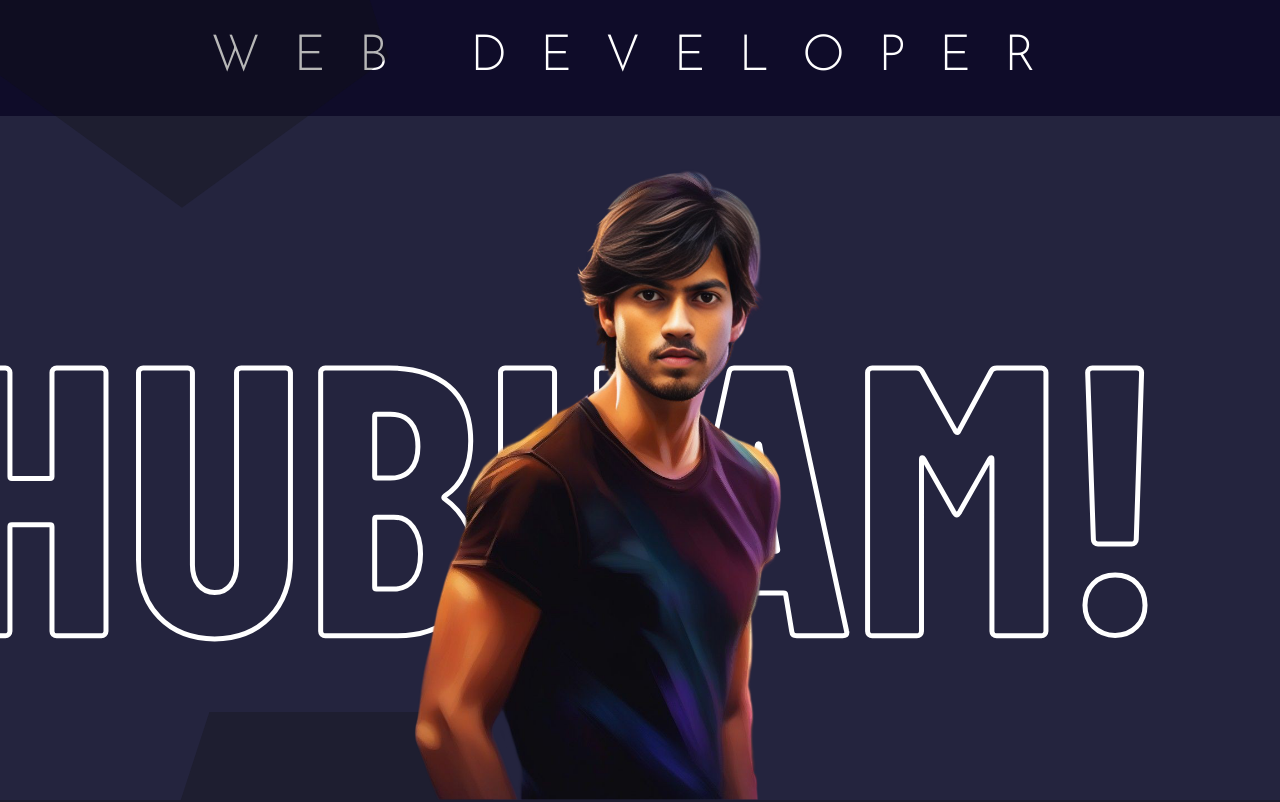
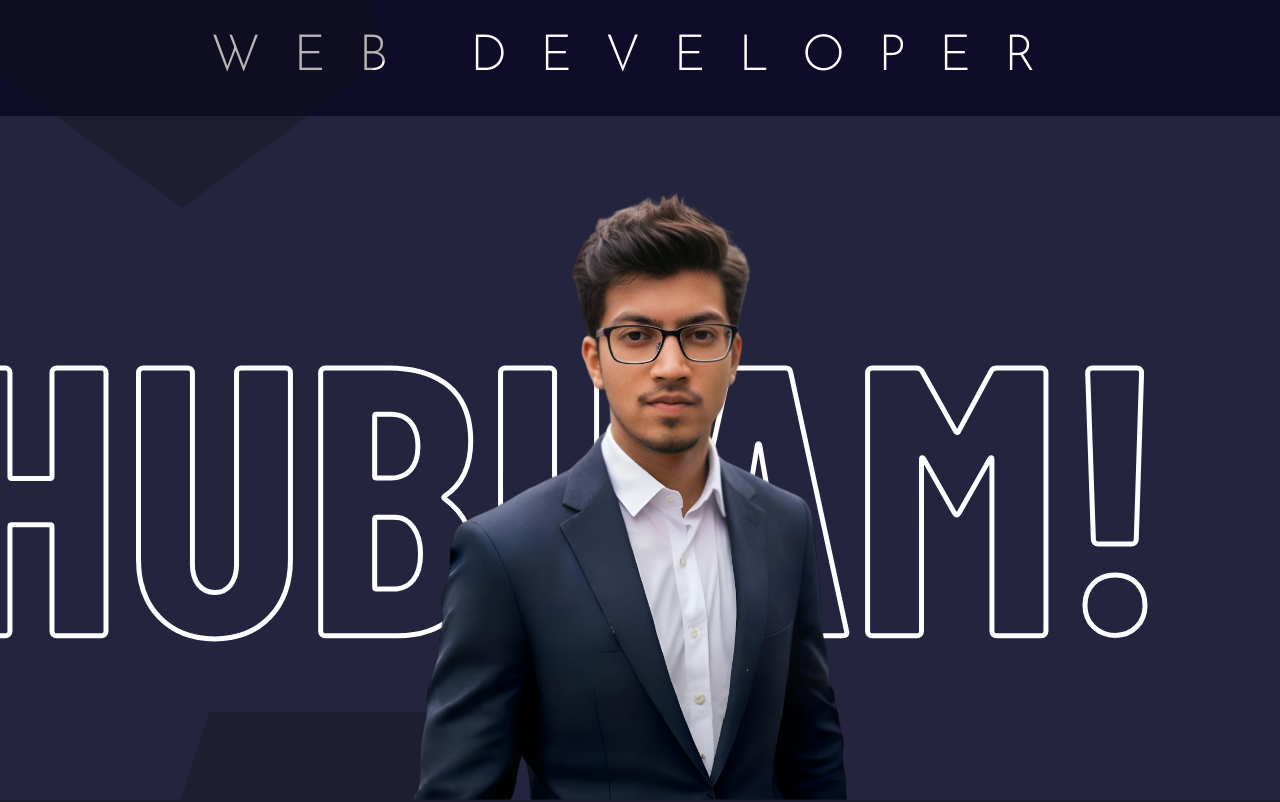
Before and after one commit to shubhamm-eren/portfolio, a React (Vite) app: page / in a window 1280 px wide. Shown: the top 802 px of the page. Built offline with nearby package versions, Linux system fonts and the light colour scheme; a web font is replaced by a local one.

Commit message:
banner image update

```diff
--- a/src/components/Hero.jsx
+++ b/src/components/Hero.jsx
@@ -154,7 +154,7 @@ const Hero = () => {
                     </h1>
                 </div>
                 <div className="profile_image">
-                    <img src="/banner-shubh.png" alt="Profile" />
+                    <img src="/shubham-headshot.webp" alt="Profile" />
                 </div>
             </div>
         </section>
```
Also changed, not shown: public/shubham-headshot.webp (added).
